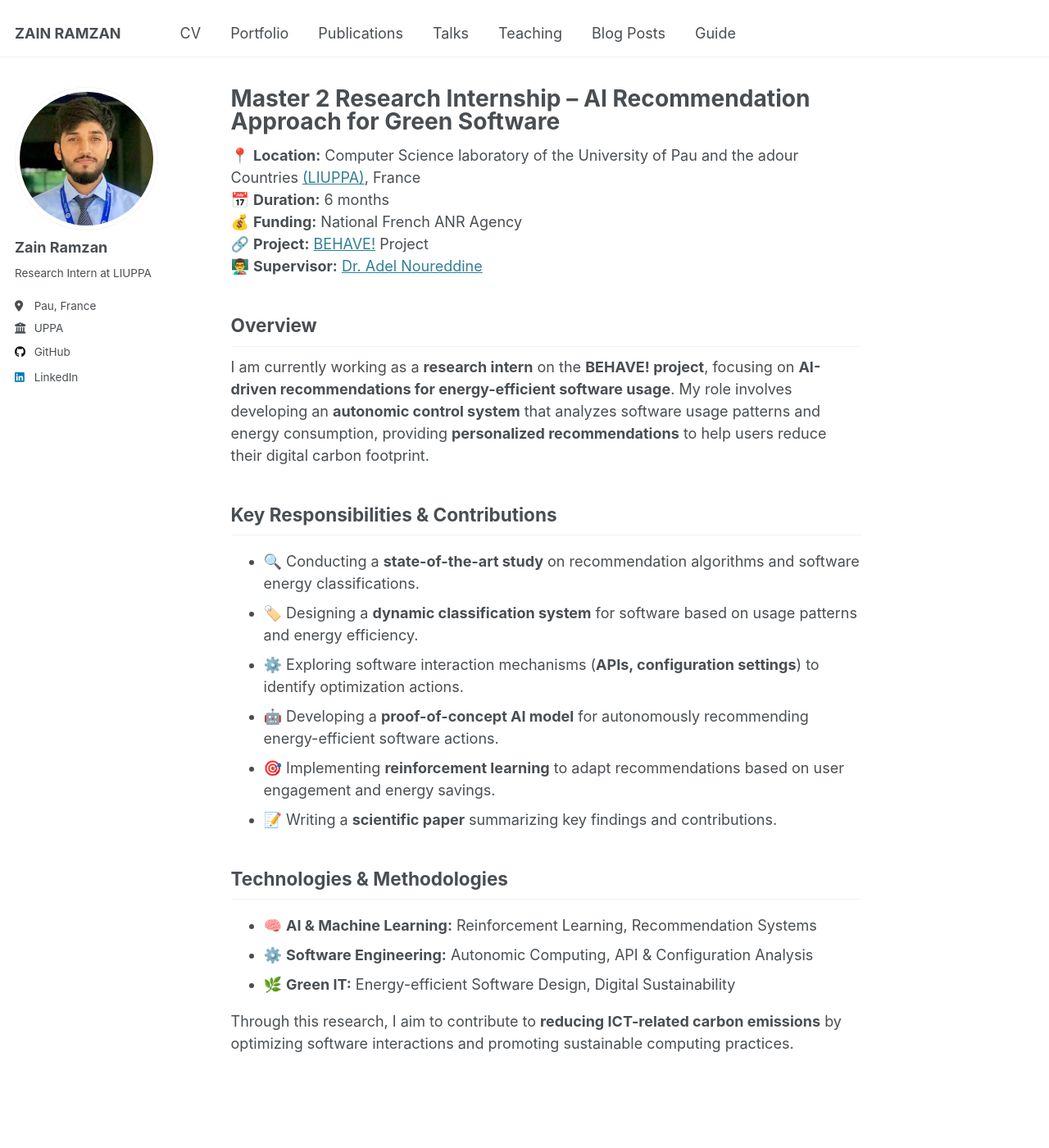
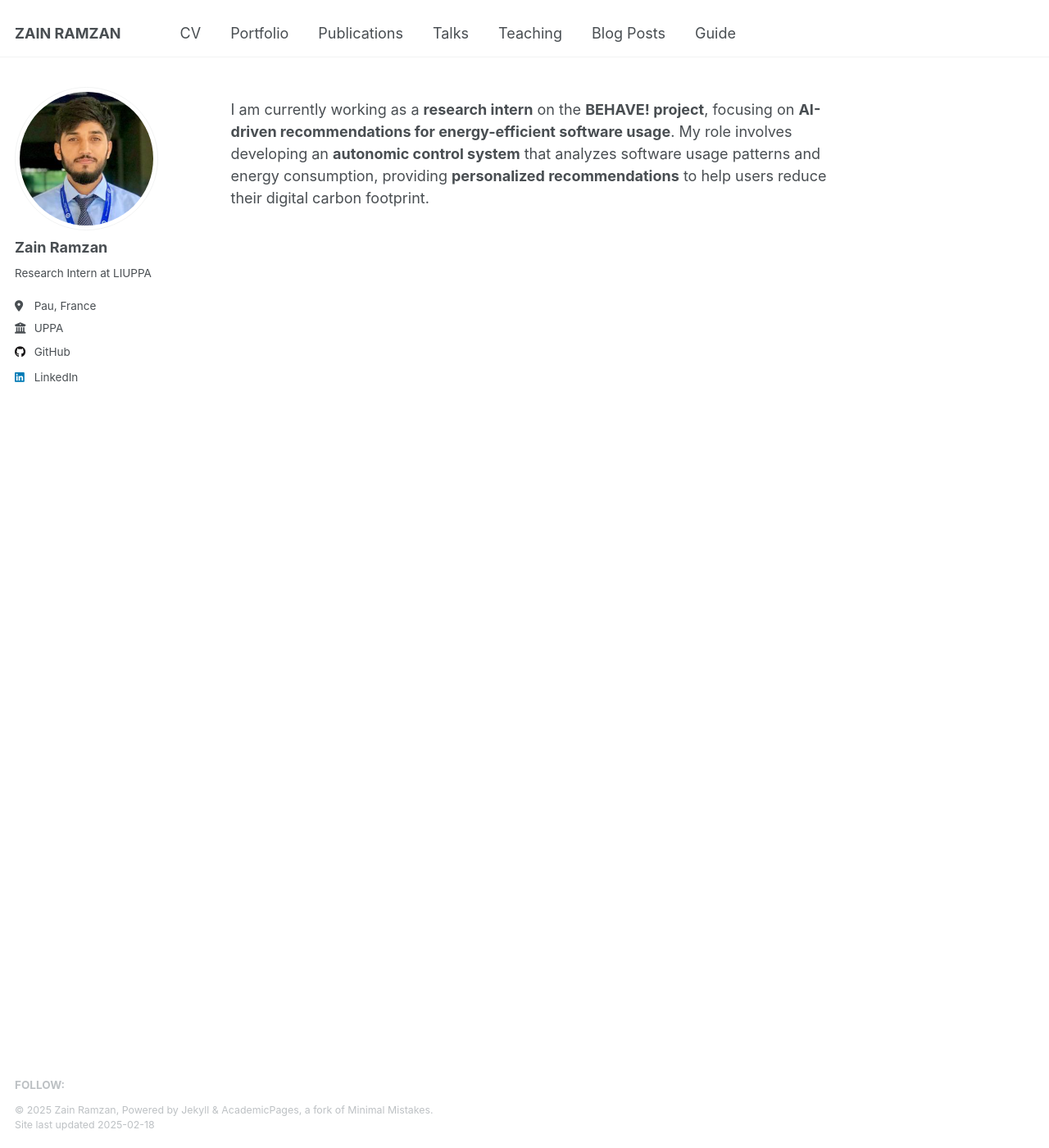
Before and after one commit to zain-ramzan/zain-ramzan.github.io, a Jekyll site: the page built from _pages/about.md, in a window 1280 px wide and 1400 px high. Shown: the whole window at 82% size. Built offline with Jekyll 4.4.1, drawn with Linux system fonts in a browser that asks for light colours.

Commit message:
Update about.md

```diff
--- a/_pages/about.md
+++ b/_pages/about.md
@@ -1,32 +1,9 @@
 ---
 permalink: /
-title: "Master 2 Research Internship – AI Recommendation Approach for Green Software"
+title: ""
 author_profile: true
 redirect_from:
   - /about/
   - /about.html
 ---
-
-📍 **Location:** Computer Science laboratory of the University of Pau and the adour Countries <a href="https://liuppa.univ-pau.fr/" target="_blank">(LIUPPA)</a>, France
-📅 **Duration:** 6 months
-💰 **Funding:** National French ANR Agency
-🔗 **Project:** <a href="https://www.noureddine.org/research/behave" target="_blank">BEHAVE!</a> Project
-👨‍🏫 **Supervisor:** <a href="https://noureddine.org" target="_blank">Dr. Adel Noureddine</a>
-
-## Overview
 I am currently working as a **research intern** on the **BEHAVE! project**, focusing on **AI-driven recommendations for energy-efficient software usage**. My role involves developing an **autonomic control system** that analyzes software usage patterns and energy consumption, providing **personalized recommendations** to help users reduce their digital carbon footprint.
-
-## Key Responsibilities & Contributions
-- 🔍 Conducting a **state-of-the-art study** on recommendation algorithms and software energy classifications.
-- 🏷️ Designing a **dynamic classification system** for software based on usage patterns and energy efficiency.
-- ⚙️ Exploring software interaction mechanisms (**APIs, configuration settings**) to identify optimization actions.
-- 🤖 Developing a **proof-of-concept AI model** for autonomously recommending energy-efficient software actions.
-- 🎯 Implementing **reinforcement learning** to adapt recommendations based on user engagement and energy savings.
-- 📝 Writing a **scientific paper** summarizing key findings and contributions.
-
-## Technologies & Methodologies
-- 🧠 **AI & Machine Learning:** Reinforcement Learning, Recommendation Systems
-- ⚙️ **Software Engineering:** Autonomic Computing, API & Configuration Analysis
-- 🌿 **Green IT:** Energy-efficient Software Design, Digital Sustainability
-
-Through this research, I aim to contribute to **reducing ICT-related carbon emissions** by optimizing software interactions and promoting sustainable computing practices.
```
